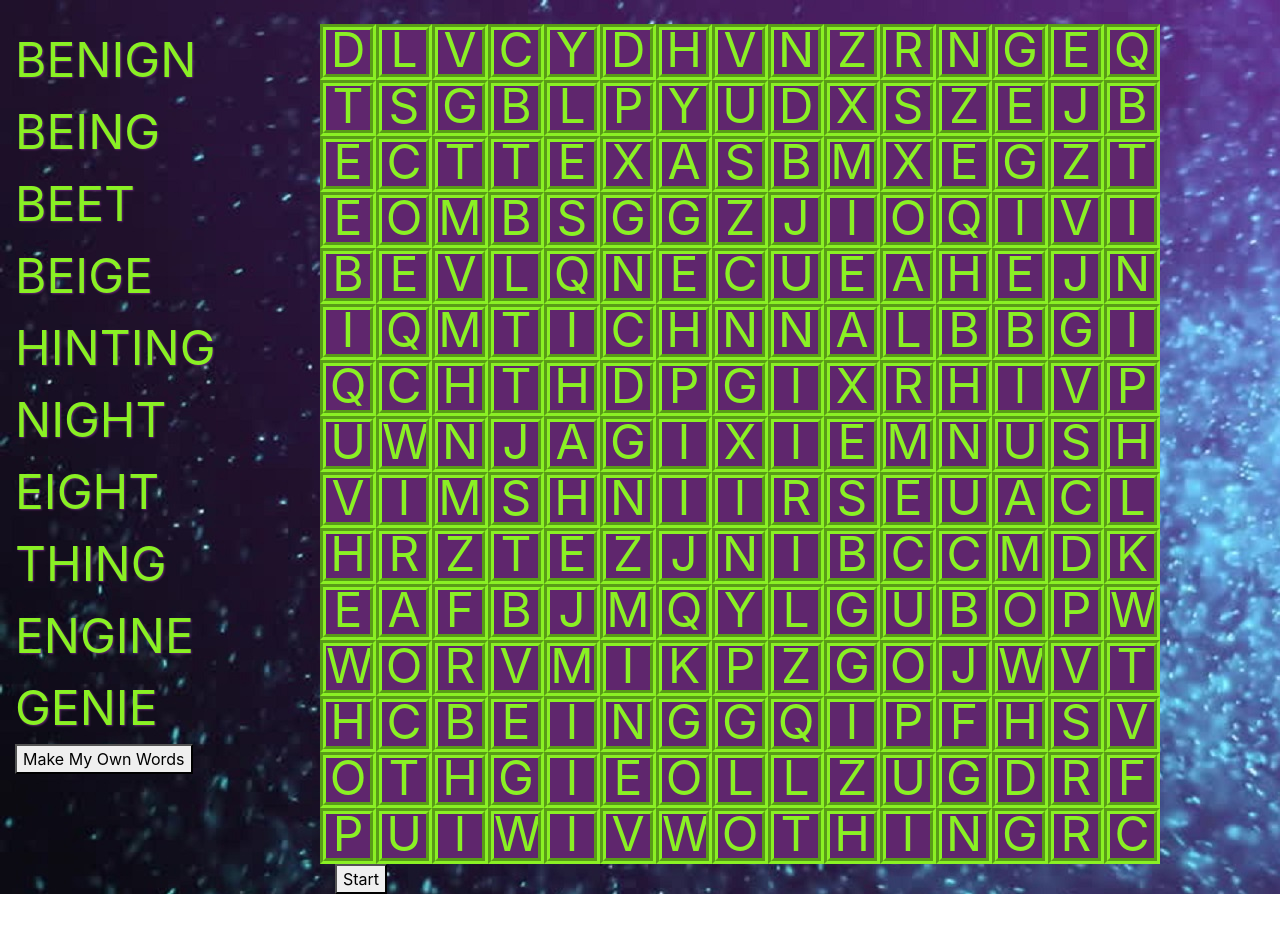
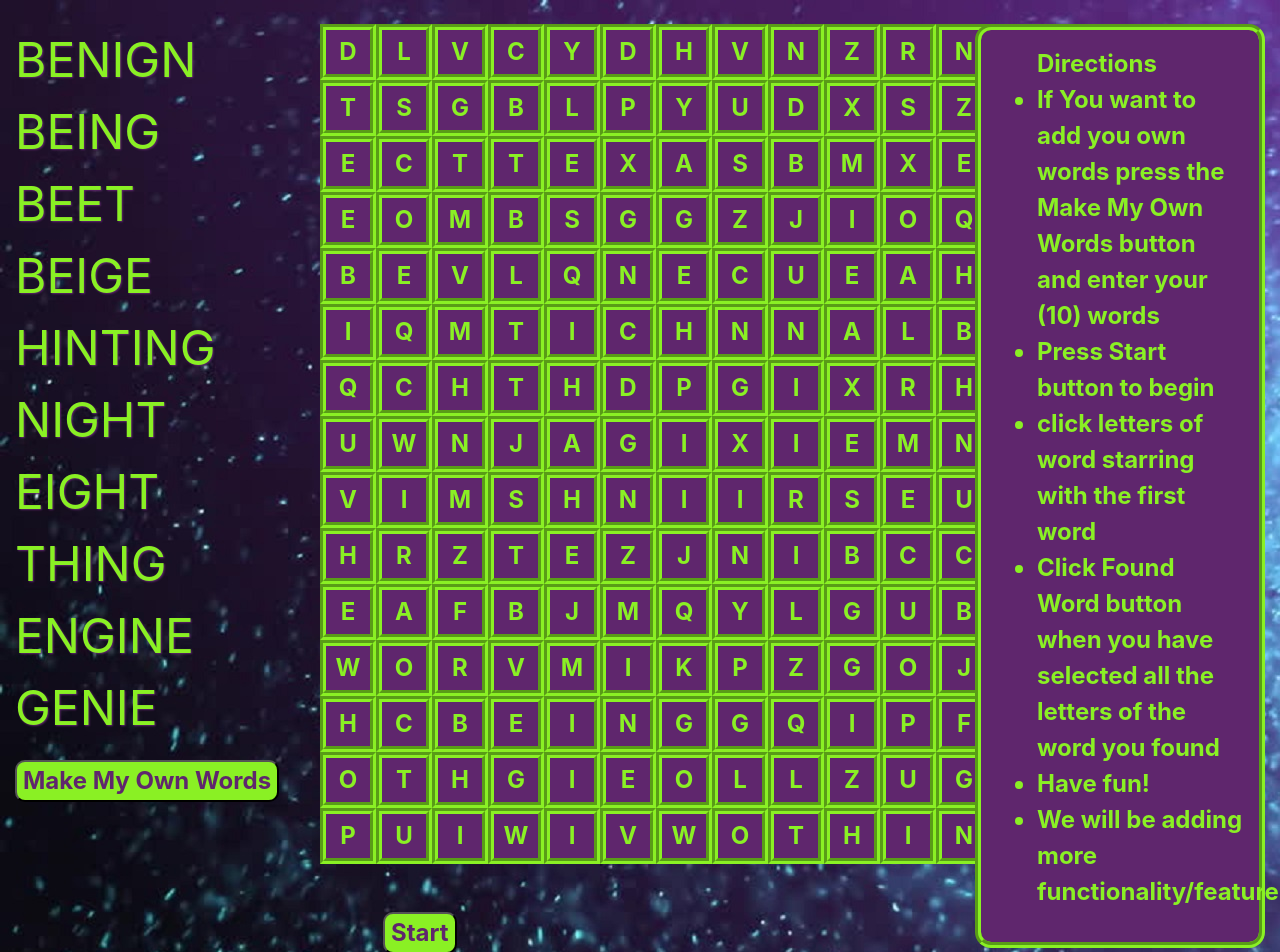
Before and after one commit to CramerJ1470/wordsearch, a React (Create React App) app: page / in a window 1280 px wide. Shown: the top 952 px of the page. Before the commit the page ends 894 px from the top, so only its background shows below. Built offline with nearby package versions, Linux system fonts and the light colour scheme.

Commit message:
added pick word and highlighting

```diff
--- /dev/null
+++ b/src/components/Directions.js
@@ -0,0 +1,19 @@
+import React from 'react'
+
+function Directions() {
+  return (
+    <div className="greentext rightside">
+      <ul>Directions
+        <li>If You want to add you own words press the Make My Own Words button and enter your (10) words</li>
+        <li>Press Start button to begin</li>
+        <li>click letters of word starring with the first word</li>
+        <li>Click Found Word button when you have selected all the letters of the word you found</li>
+        <li>Have fun!</li>
+        <li>We will be adding more functionality/features</li>
+
+      </ul>
+    </div>
+  )
+}
+
+export default Directions
--- a/src/components/Grid.js
+++ b/src/components/Grid.js
@@ -245,23 +245,70 @@ for (let l = 0; l <= listLength;l++){
     if (l%15===0){rows.push(row);row=[];row.push(list[l]);}
        else row.push(list[l]);
   }
+  let checkedList = [];
+let pickedWord ="";
+let newWordList=[];
+let letterIndex = 0;
 
   function startPlay() {
-
-
+   console.log("start Play wordList:",wordList);
+   document.getElementById("startplay").style.display = "none";
+   document.getElementById("foundword").style.display = "block";
+checkedList = wordList;
     let squares = document.querySelectorAll(".letterblock");
 
     for (const square of squares) {
-       console.log("square:",square);
+
       square.addEventListener("click",changecolor);
 
     }
       }
      function changecolor(e) {
+        console.log("Chamgecolor checkedList:",checkedList);
+        console.log(e.target);
+        let letterToCheck = e.target.textContent;
+        e.target.classList.add("white");
+        console.log("checkedList:",checkedList);
+        for (let wc = 0; wc < checkedList.length; wc++) {
 
-    if (e.target.style.backgroundColor == "rgb(95, 38, 109)") {e.target.style.backgroundColor= "white";} else {e.target.style.backgroundColor = "rgb(95, 38, 109)"}
+            if (checkedList[wc][letterIndex] === letterToCheck) {if (pickedWord.length == 0  && letterIndex==0) {pickedWord = letterToCheck;} else if (pickedWord.length == letterIndex) {pickedWord=pickedWord+letterToCheck;console.log("pickedWord add:",pickedWord); }  console.log("word;",checkedList[wc]);newWordList.push(checkedList[wc]);
+        }
+    }
+
+
+
+
+
+
+        checkedList= newWordList;
+
+        if (newWordList.length == 1 && newWordList[0].length == letterIndex+1) {console.log("got the word!!!!");}
+
+        newWordList=[];
+        console.log("pickedWord:",pickedWord);
+        letterIndex++;
+
+    //     if (word[letterIndex] ===letterToCheck) {console.log("word works so far:",word);
+
+    //     }  else {checkedList[word] = ''; return;}
+    // }
+
+
+
+
      }
 
+
+     function foundWord() {
+        if (wordList.length == 0) { alert("You've Found All The Words!!!");} else { alert(`You found ${pickedWord}`); pickedWord ='';}
+        console.log("word");
+        wordList = wordList.filter(e => e !== checkedList[0]);console.log("shorter checkedList:",wordList);
+
+        newWordList = [];
+        checkedList = wordList;
+        console.log("new CheckList:",checkedList);
+        letterIndex=0;
+     }
 
 
   return (
@@ -270,7 +317,9 @@ for (let l = 0; l <= listLength;l++){
 
         {rows.map((row,index) => {return <Row row={row} rowNum={index}/>})}
     </div>
-    <button onClick={startPlay}>Start</button>
+    <button id="startplay" className="bottombutton" onClick={startPlay}>Start</button>
+    <button id="foundword" className="bottombutton"  onClick={foundWord}>Found Word</button>
+
     </>
   )
 }
--- a/src/components/Home.js
+++ b/src/components/Home.js
@@ -3,6 +3,9 @@ import Grid from "./Grid";
 import Words from "./Words";
 import InputWords from './InputWords';
 import WordListContext from '../context/WordListContext';
+import Directions from './Directions';
+import "./block.css";
+
 const {rendered} = require("./rendered");
 
 // console.log(rendered);
@@ -104,7 +107,7 @@ const [wordList, setWordList]= useState([]);
 
       {searchWords.map((word)=> {return <><div className="word" key={word}>{word}</div></>})}
     </div>
-    <button onClick={makeOwnWords}>Make My Own Words</button>
+    <button className="bottombtn" onClick={makeOwnWords}>Make My Own Words</button>
     </div>
     <div id="inputWords">
     <div className="vertflex">
@@ -117,11 +120,11 @@ const [wordList, setWordList]= useState([]);
     </div>
     </div>
         </div>
-        <div className="col-lg-8">
+        <div className="col-lg-6">
           <Grid grid={grid} wordList={wordList}/>
         </div>
-        <div className="col-sm-1">
-          {/* <InputWords/> */}
+        <div className="col-sm-3">
+          <Directions/>
         </div>
         </div>
       </div>
--- a/src/components/LetterBlock.js
+++ b/src/components/LetterBlock.js
@@ -9,35 +9,12 @@ const LetterBlock =({letter,index,rowNum}) =>{
 
   let squarekey= rowNum.toString()+letter.toString()+index.toString();
 
-  console.log(squarekey);
+    return (
+    <>
+    <button  className="letterblock" key={squarekey}>
 
-
-// function startword(e) {
-//   console.log(e.target);
-//   e.target.classList.add("purpleletter");
-//   e.target.classList.add("picked");
-//   e.target.parentNode.classList.add("picked");
-//   e.target.parentNode.classList.add("purpleletter");
-
-
-
-// }
-
-
-
-// function changecolor(ax) {
-//   document.getElementsByClassName("letterblock")[ax].classList.add("purpleletter");
-
-// }
-    // getSquare.addEventListener("mouseover", changeColor);
-
-  return (
-    <>
-    <div  className="letterblock"  key={squarekey}>
-      <p className="greentext">
-      {letter.toUpperCase()}</p>
-     </div>
-
+      {letter.toUpperCase()}
+     </button>
      </>
   )
 
--- a/src/components/block.css
+++ b/src/components/block.css
@@ -11,17 +11,29 @@
 	border: 0.4rem groove rgb(138, 240, 36);
 
 	overflow:hidden;
-
+	color: rgb(138, 240, 36);
+	font-size: 1.5rem;
+	font-weight: bolder;
+	padding-top: -1.5rem;
 	text-align: center;
 
 }
 
 .greentext {
+
 	color: rgb(138, 240, 36);
+	-moz-text-shadow: 2px 1px 10px rgb(95, 38, 109);
+	-webkit-text-shadow: 2px 1px 10px rgb(95, 38, 109) .5;
+  	text-shadow: 1px 1px 2px  rgb(95, 38, 109) .5;
 	font-size: 3rem;
-	margin-top: -37%;
-	z-index:3;
+
 }
+
+.white {
+	color: rgb(95, 38, 109);
+	background-color: rgb(138, 240, 36);
+}
+
 
 
 
@@ -90,3 +102,38 @@ p.littlesquare {
 .picked {
 	background-color: rgb(138, 240, 36);
 }
+
+.bottombutton {
+	margin: 3rem;
+	border-radius: 10px;
+	background-color:rgb(138, 240, 36) ;
+	color: rgb(95, 38, 109);
+	font-size: 1.5rem;
+	font-weight: bolder;
+	padding-top: -1.5rem;
+}
+
+.bottombtn {
+	margin-top: 1rem;
+	margin-bottom: 1rem;
+	border-radius: 10px;
+	background-color:rgb(138, 240, 36) ;
+	color: rgb(95, 38, 109);
+	font-size: 1.5rem;
+	font-weight: bolder;
+	padding-top: -1.5rem;
+}
+
+#foundword {
+	display: none;
+}
+
+.rightside  {
+
+	border: 0.4rem groove rgb(138, 240, 36);
+	border-radius: 1rem;
+	padding: 1rem;
+	font-size: 1.5rem;
+	font-weight: bold;
+	background-color: rgb(95, 38, 109);
+}
```
